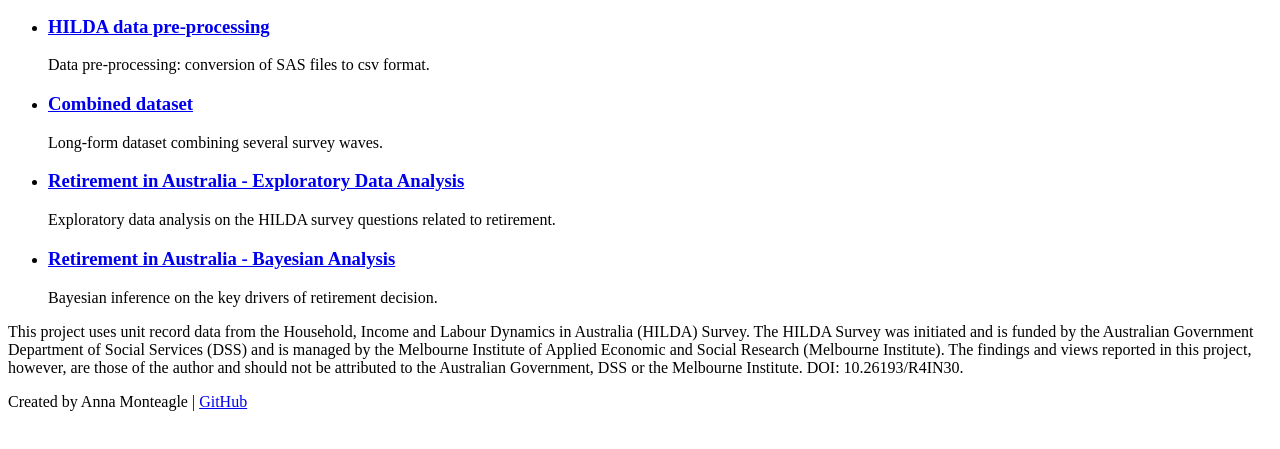
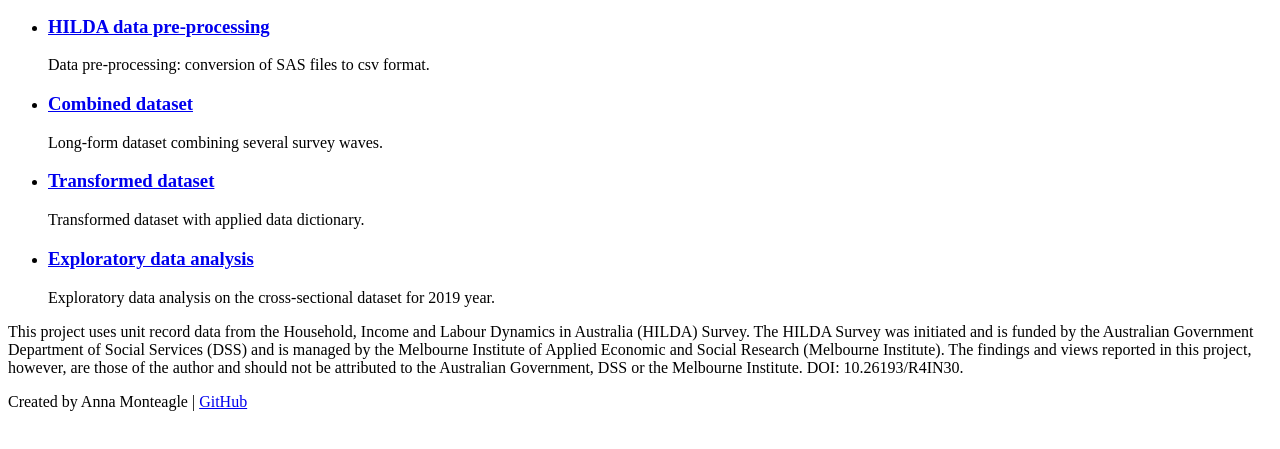
Before and after one commit to amonteagle/hilda-retirement, a plain HTML site: page docs/index.html in a window 1280 px wide. Shown: the part 101-550 px from the top of the page. Drawn offline with Linux system fonts and the light colour scheme.

Commit message:
updated index file

```diff
--- a/docs/index.html
+++ b/docs/index.html
@@ -18,19 +18,20 @@
     </li>
 
     <li>
-      <h3> <a href="01-hilda-retirement/hilda_dataset.html"> Combined dataset </a> </h3>
+      <h3> <a href="01-hilda-retirement/hilda_step1_combined_dataset.html"> Combined dataset </a> </h3>
       <p> Long-form dataset combining several survey waves. </p>
     </li>
 
-    <li>
-      <h3> <a href="projects/01-hilda/hilda_eda.html"> Retirement in Australia - Exploratory Data Analysis </a> </h3>
-      <p> Exploratory data analysis on the HILDA survey questions related to retirement. </p>
+   <li>
+      <h3> <a href="01-hilda-retirement/hilda_step2_transformed_dataset.html"> Transformed dataset </a> </h3>
+      <p> Transformed dataset with applied data dictionary. </p>
     </li>
 
     <li>
-      <h3> <a href="01-hilda/hilda_bayesian_analysis.html"> Retirement in Australia - Bayesian Analysis </a> </h3>
-      <p> Bayesian inference on the key drivers of retirement decision. </p>
+      <h3> <a href="projects/01-hilda/hilda_step3_eda_wave2019.html"> Exploratory data analysis </a> </h3>
+      <p> Exploratory data analysis on the cross-sectional dataset for 2019 year. </p>
     </li>
+
   </ul>
 
   <footer>
```
